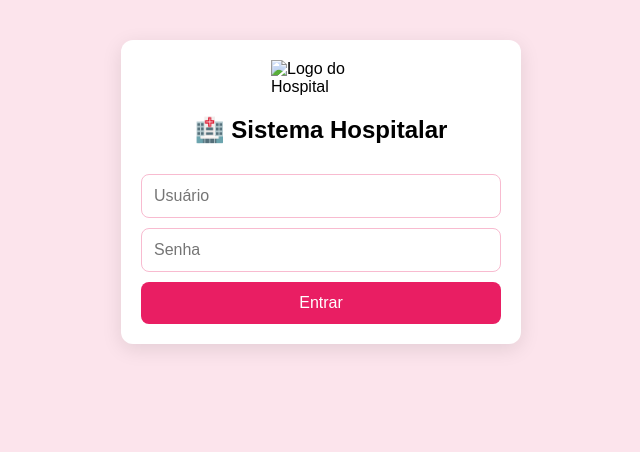
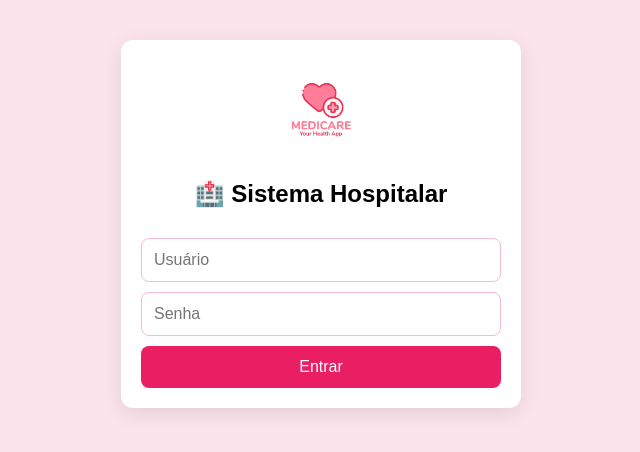
Before and after one commit to priscila-vila9/projeto-sentinela, a website: page frontend/index.html in a window 1280 px wide. Shown: the whole page, without its empty margins (319-959 px from the left). Drawn offline with Linux system fonts and the light colour scheme; files that its build step writes are made by us from their sources.

Commit message:
Change logo image in index.html
Updated logo image source from 'logo.png' to 'logo2.avif'.

```diff
--- a/frontend/index.html
+++ b/frontend/index.html
@@ -15,7 +15,7 @@
   <main class="container">
 
     <img
-      src="logo.png"
+      src="logo2.avif"
       alt="Logo do Hospital"
       class="logo"
     >
```
